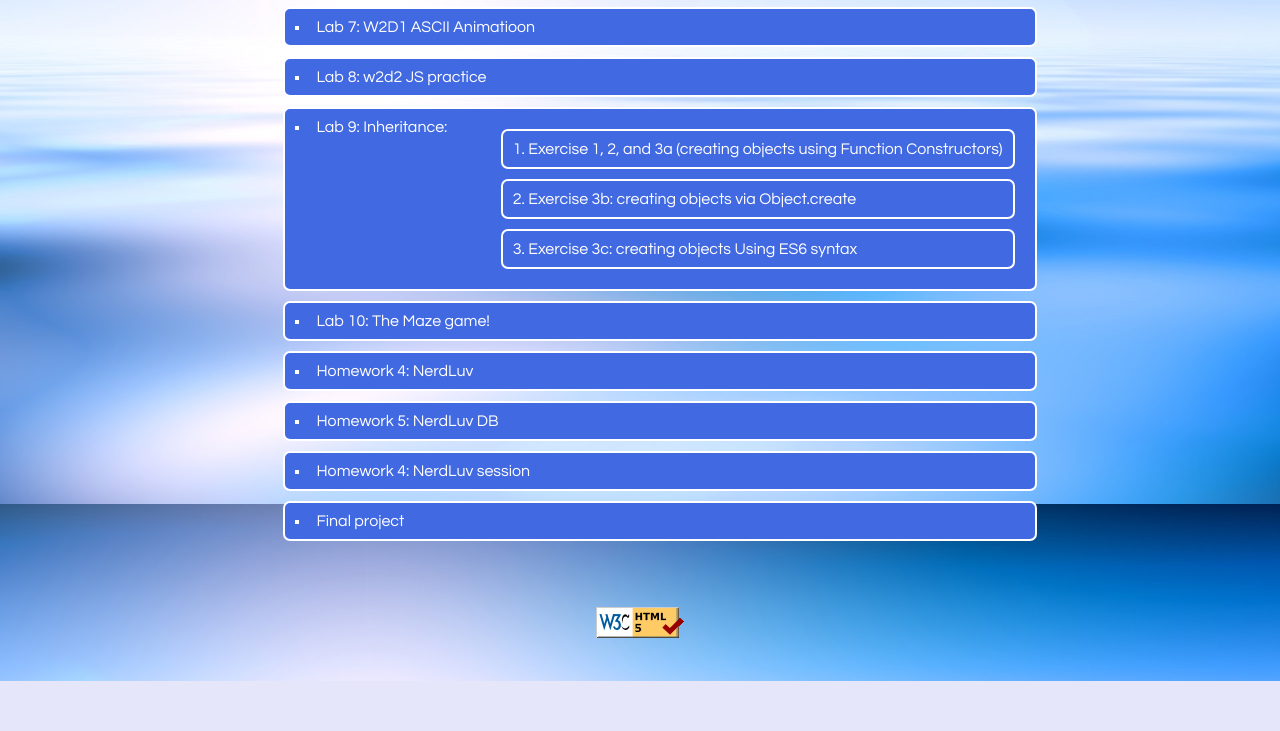
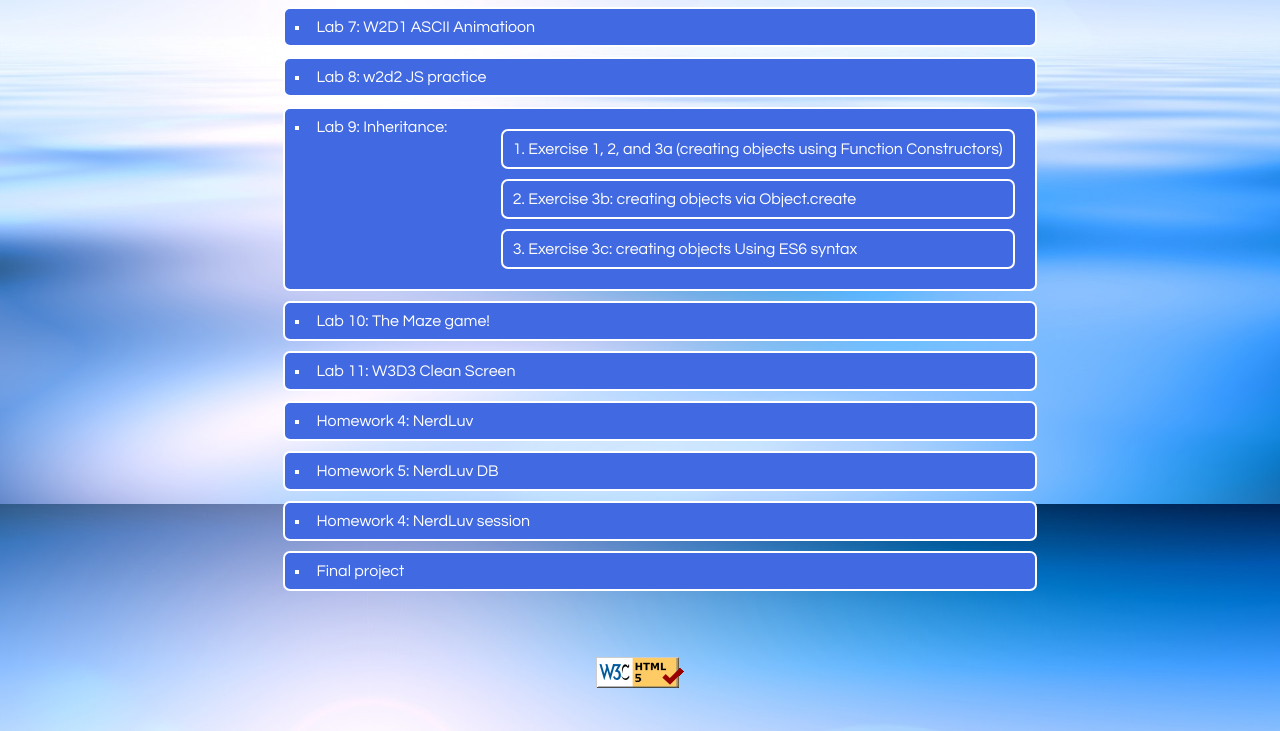
Before and after one commit to aserahmad/WAPAug2019, a plain HTML site: page index.html in a window 1280 px wide. Shown: the part 1096-1827 px from the top of the page. Before the commit the page ends 1777 px from the top, so only its background shows below. Drawn offline with Linux system fonts and the light colour scheme.

Commit message:
Add files via upload

```diff
--- a/index.html
+++ b/index.html
@@ -44,6 +44,7 @@
 				</ol>
 			</li>
 			<li><a href="Lab10/maze.html">Lab 10: The Maze game!</a></li>
+			<li><a href="Lab11/W3D2.html">Lab 11: W3D3 Clean Screen</a></li>
 			<li><a href="#">Homework 4: NerdLuv</a></li>
 			<li><a href="#">Homework 5: NerdLuv DB</a></li>
 			<li><a href="#">Homework 4: NerdLuv session</a></li>
```
